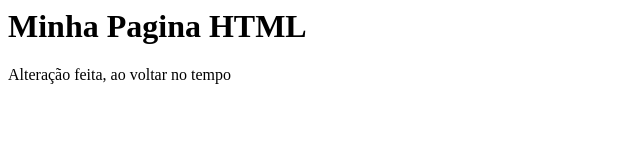
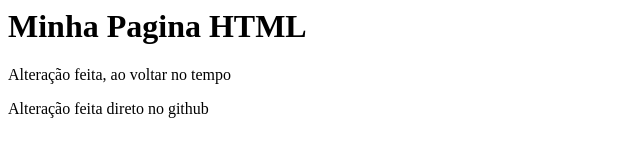
Before and after one commit to falecomlucas70/gama-no-github, a plain HTML site: page index.html in a window 1280 px wide. Shown: the whole page, without its empty margins (0-640 px from the left). Drawn offline with Linux system fonts and the light colour scheme.

Commit message:
Update index.html
Alteração feita direto no github

```diff
--- a/index.html
+++ b/index.html
@@ -2,5 +2,6 @@
 	<body>
 		<h1>Minha Pagina HTML</h1>
 		<p>Alteração feita, ao voltar no tempo</p>
+		<p>Alteração feita direto no github</p>
 	</body>
 </html>
```
